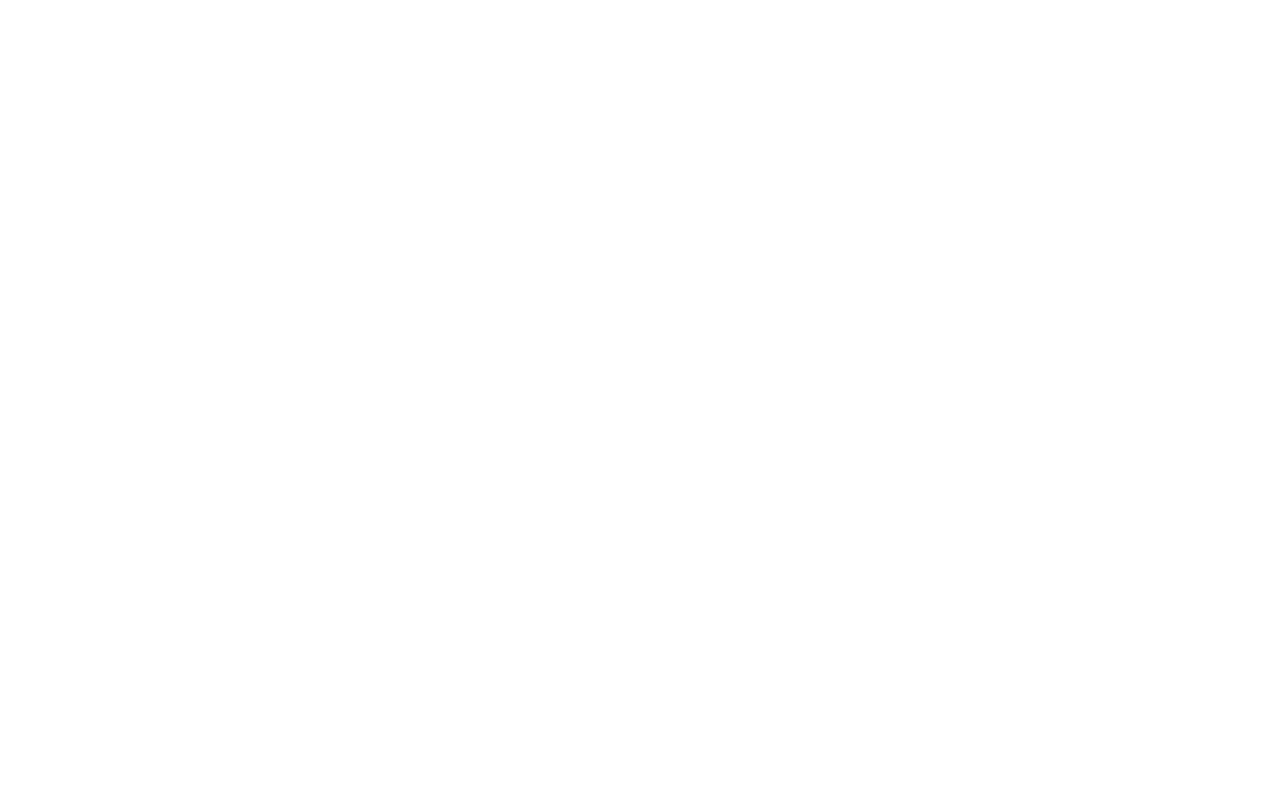
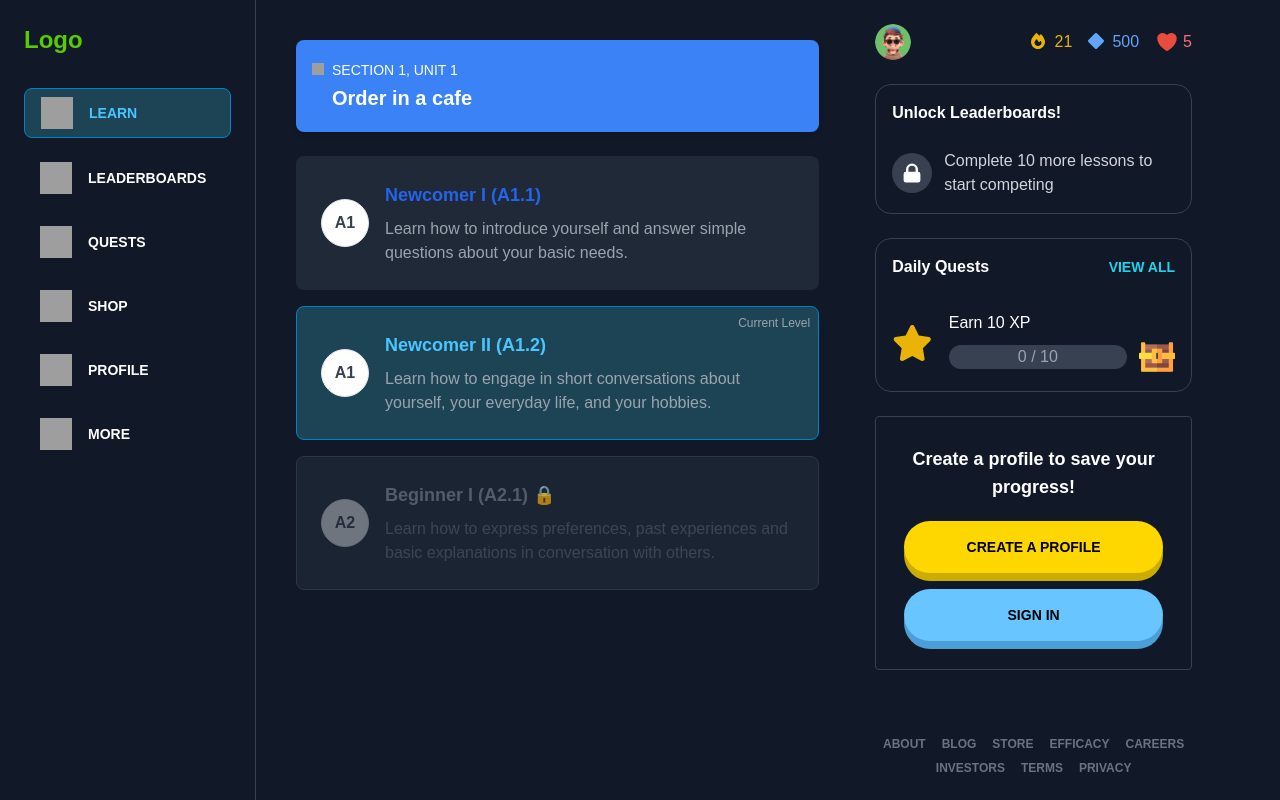
Before and after one commit to SeifEldin15/Sign-Language-Website, a React (Vite) app: page / in a window 1280 px wide. Before the commit this address had no page. Built offline with nearby package versions, Linux system fonts and the light colour scheme; grey boxes are pictures that could not be loaded; a web font is replaced by a local one.

Commit message:
main page temporarily learn

```diff
--- a/src/App.jsx
+++ b/src/App.jsx
@@ -18,7 +18,7 @@ function App() {
         <Route path="/signup" element={<Signup />} />
         <Route path="/login" element={<Login />} />
         <Route path="/home" element={<Home />} />
-        <Route path="/learn" element={<Learn />} />
+        <Route path="/" element={<Learn />} />
         <Route path="/lesson" element={<Lesson />} />
         <Route path="/question" element={<QuestionPage />} />
       </Routes>
--- a/src/components/TotalPoints.jsx
+++ b/src/components/TotalPoints.jsx
@@ -15,7 +15,7 @@ const TotalPoints = ({ totalPoints, totalQuestions }) => {
             : "Great effort! Keep practicing to improve your score."}
         </p>
         <button
-          onClick={() => window.location.href = '/learn'}
+          onClick={() => window.location.href = '/'}
           className="bg-[#1a9de6] text-white px-8 py-3 rounded-lg hover:bg-[#1a8dd0] transition-colors"
         >
           Return to Home
```
